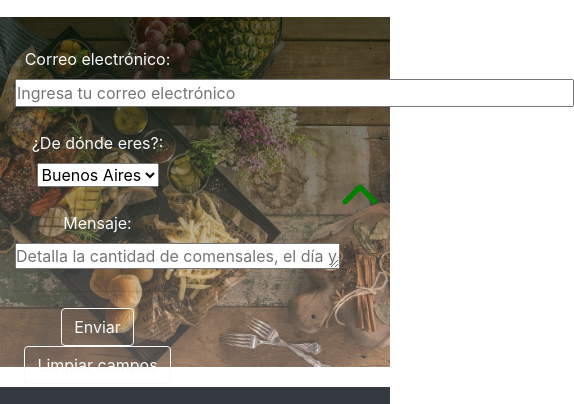
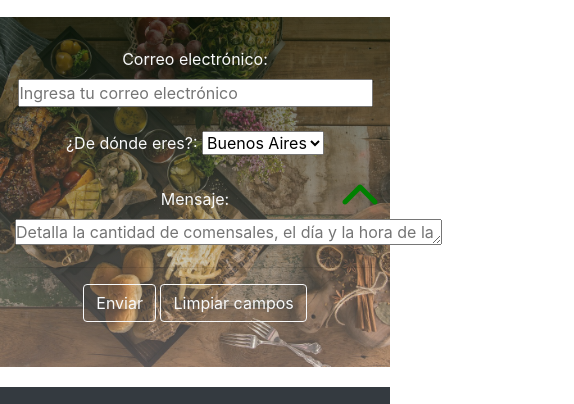
Before and after one commit to MonikCampos/PreEntrega2-Campos, a plain HTML site: page pages/reserva.html in a window 390 px wide. Shown: the part 636-1040 px from the top of the page, 574 px wide, since content can reach past the window. Drawn offline with nearby package versions, Linux system fonts and the light colour scheme.

Commit message:
Update reserva.html
Achique desborde de textbox y textarea en mobile

```diff
--- a/pages/reserva.html
+++ b/pages/reserva.html
@@ -54,12 +54,12 @@
 
     <div class="container-fluid imgForm imgBanner2 formulario">
         <div class="row">
-            <div class="col-6 text-light">
+            <div class="col-12 text-light">
                 <!--inicio form-->
                 <form>
                     <div>
                         <label for="email">Correo electrónico:</label>
-                        <input placeholder="Ingresa tu correo electrónico" size=50 type="email" id="email" name="email"
+                        <input placeholder="Ingresa tu correo electrónico" size=30 type="email" id="email" name="email"
                             required>
                     </div><br>
                     <div><label for="email">¿De dónde eres?:</label>
@@ -71,7 +71,7 @@
                     </div><br>
                     <div>
                         <label for="message">Mensaje:</label>
-                        <textarea cols="30" rows="1"
+                        <textarea cols="40" rows="1"
                             placeholder="Detalla la cantidad de comensales, el día y la hora de la reserva" id="message"
                             name="message" required></textarea>
                     </div>
```
